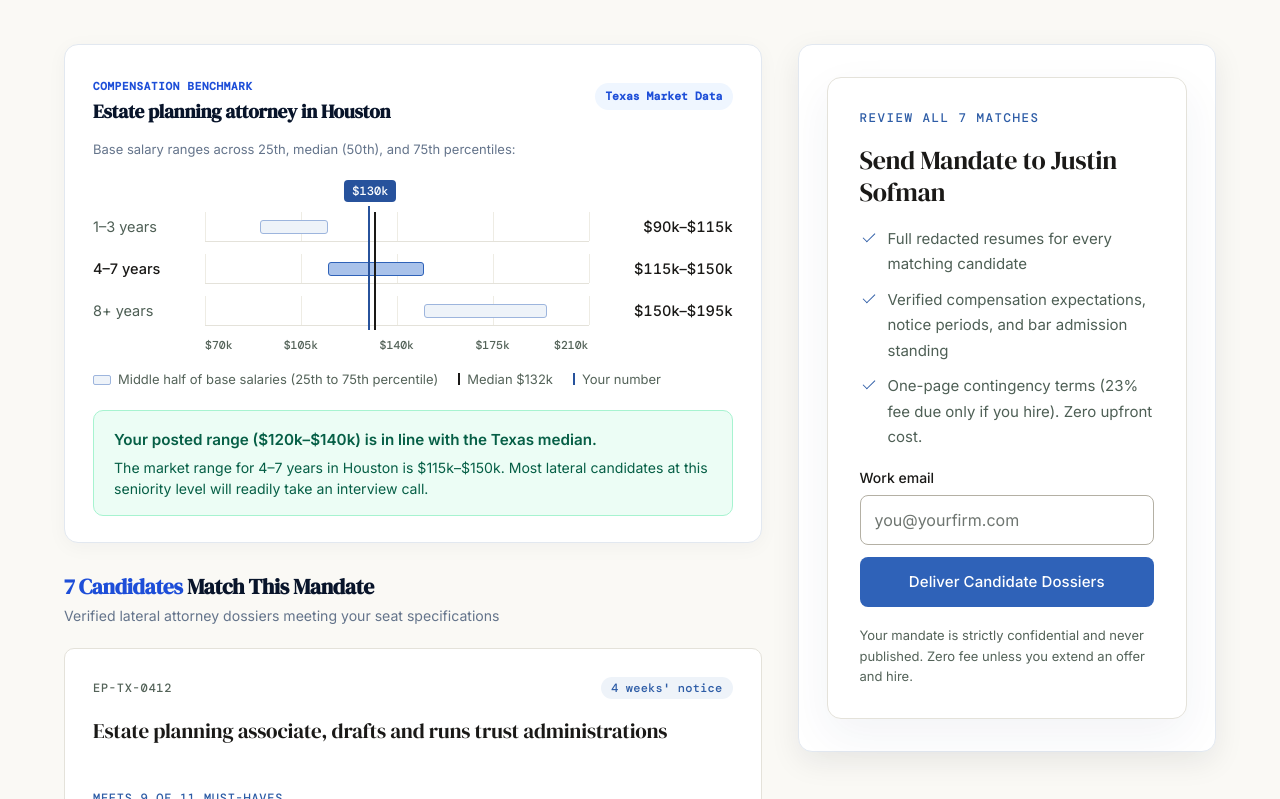
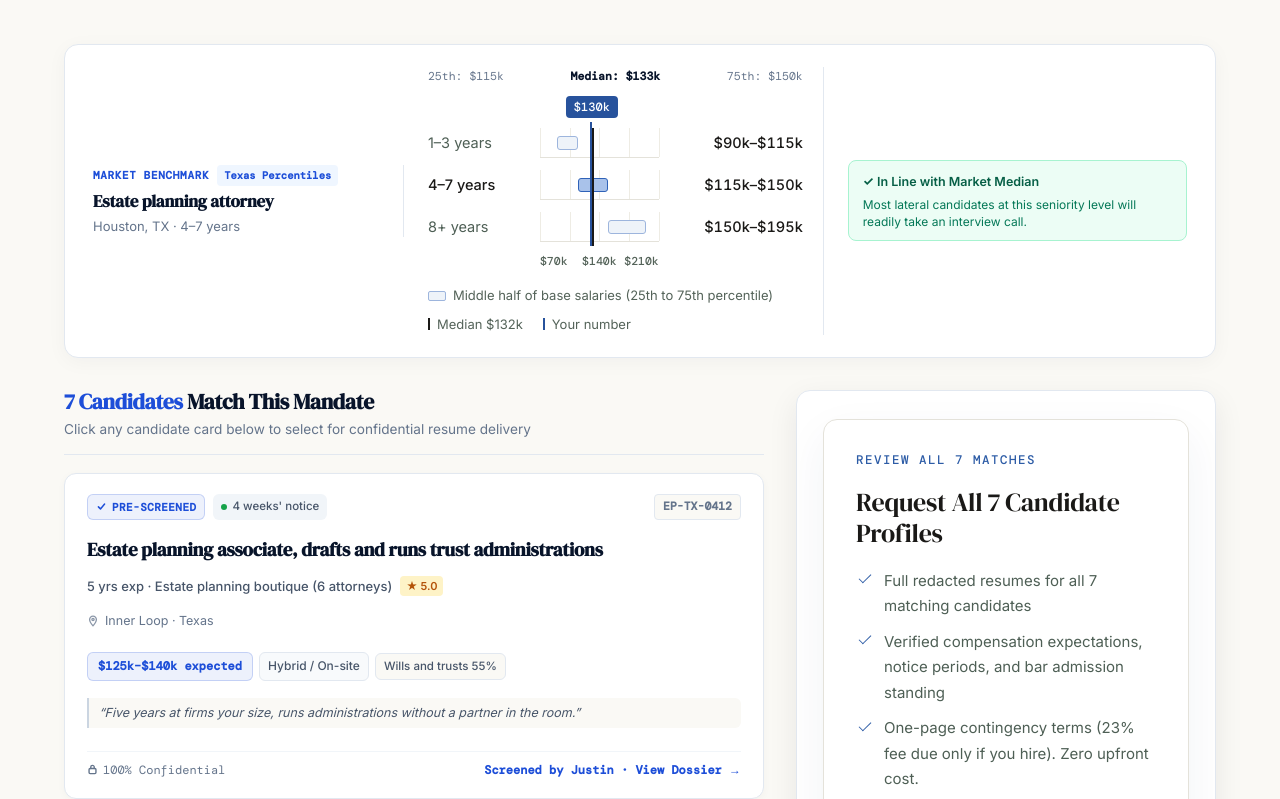
Before and after one commit to nshekhawat153-star/orientplacment2026, a Next.js app: page /submit-job in a window 1280 px wide. Shown: the part 1961-2760 px from the top of the page. Built offline with nearby package versions, Linux system fonts and the light colour scheme.

Commit message:
feat(submit-job): elevate market pay check with horizontal intelligence bar and interactive candidate card selection synced to gate form

```diff
--- a/src/app/submit-job/page.tsx
+++ b/src/app/submit-job/page.tsx
@@ -144,8 +144,30 @@ export default function SubmitJobPage() {
         .sj-two-col {
           display: grid;
           grid-template-columns: 1.25fr 0.75fr;
-          gap: 36px;
+          gap: 32px;
           align-items: start;
+        }
+        .sj-benchmark-grid {
+          display: grid;
+          grid-template-columns: 1.1fr 1.4fr 1.2fr;
+          gap: 24px;
+          align-items: center;
+        }
+        @media (max-width: 960px) {
+          .sj-benchmark-grid {
+            grid-template-columns: 1fr;
+            gap: 16px;
+          }
+          .sj-benchmark-grid > div {
+            border-right: none !important;
+            border-bottom: 1px solid #E2E8F0 !important;
+            padding-right: 0 !important;
+            padding-bottom: 16px;
+          }
+          .sj-benchmark-grid > div:last-child {
+            border-bottom: none !important;
+            padding-bottom: 0;
+          }
         }
         .sj-chip {
           padding: 7px 14px;
@@ -893,80 +915,94 @@ export default function SubmitJobPage() {
           </p>
         </div>
 
-        <div className="sj-two-col">
-          {/* Left Column: Compensation Check & Candidate Dossiers */}
-          <div>
-            {/* Pay Check Card */}
+        {/* COMPACT HORIZONTAL COMPENSATION INTELLIGENCE BAR */}
         <div
           style={{
             background: "#FFFFFF",
             border: "1.5px solid #E2E8F0",
             borderRadius: 14,
-                padding: "26px 28px",
+            padding: "22px 28px",
             boxShadow: "0 4px 20px rgba(8, 20, 42, 0.04)",
             marginBottom: 32,
           }}
         >
-              <div style={{ display: "flex", justifyContent: "space-between", alignItems: "center", marginBottom: 16 }}>
-                <div>
+          <div className="sj-benchmark-grid">
+            {/* COLUMN 1: ROLE, MARKET & EXPERIENCED SENIORITY */}
+            <div style={{ borderRight: "1px solid #E2E8F0", paddingRight: 20 }}>
+              <div style={{ display: "flex", alignItems: "center", gap: 8, marginBottom: 6 }}>
                 <span style={{ fontSize: 11, fontFamily: "var(--mono)", fontWeight: 700, textTransform: "uppercase", letterSpacing: "0.06em", color: "#1D4ED8" }}>
-                    Compensation Benchmark
+                  Market Benchmark
                 </span>
-                  <h3 style={{ fontSize: "1.2rem", fontWeight: 600, color: "#08142A", margin: "2px 0 0", fontFamily: "var(--display)" }}>
-                    {roleObj.name} in {cityObj.name}
-                  </h3>
-                </div>
-                <span style={{ fontSize: 11.5, background: "#EFF6FF", color: "#1D4ED8", padding: "4px 10px", borderRadius: 100, fontWeight: 700, fontFamily: "var(--mono)" }}>
-                  Texas Market Data
+                <span style={{ fontSize: 10.5, background: "#EFF6FF", color: "#1D4ED8", padding: "2px 7px", borderRadius: 4, fontWeight: 700, fontFamily: "var(--mono)" }}>
+                  Texas Percentiles
                 </span>
               </div>
+              <h3 style={{ fontSize: 17, fontWeight: 600, color: "#08142A", margin: "0 0 3px", fontFamily: "var(--display)" }}>
+                {roleObj.name}
+              </h3>
+              <p style={{ fontSize: 13, color: "#64748B", margin: 0 }}>
+                {cityObj.name}, TX · {expBandObj?.label || "Any Experience"}
+              </p>
+            </div>
 
+            {/* COLUMN 2: SALARY BAND BAR & PERCENTILES */}
+            <div style={{ borderRight: "1px solid #E2E8F0", paddingRight: 20 }}>
               {!lo && !hi ? (
-                <div style={{ padding: "20px", background: "#F8FAFC", borderRadius: 8, textAlign: "center", color: "#64748B", fontSize: "0.92rem" }}>
-                  Enter your target base salary above to benchmark your mandate against current Texas law firm placements.
+                <div style={{ fontSize: 13, color: "#64748B", lineHeight: 1.5 }}>
+                  Set your base salary range in the console above to check Texas market percentiles.
                 </div>
               ) : !band ? (
-                <div style={{ padding: "20px", background: "#F8FAFC", borderRadius: 8, color: "#475569", fontSize: "0.92rem" }}>
-                  <b>Pay check for {roleObj.short} in {cityObj.name}</b><br />
-                  Justin will include customized pay data for this specific market with your matches.
+                <div style={{ fontSize: 13, color: "#64748B" }}>
+                  Customized market data will be provided with your dossiers.
                 </div>
               ) : (
-                <>
-                  <p style={{ fontSize: 13, color: "#64748B", margin: "0 0 16px" }}>
-                    Base salary ranges across 25th, median (50th), and 75th percentiles:
-                  </p>
+                <div>
+                  <div style={{ display: "flex", justifyContent: "space-between", fontSize: 11.5, fontFamily: "var(--mono)", color: "#64748B", marginBottom: 6 }}>
+                    <span>25th: {fmt.k(expRange![0])}</span>
+                    <span style={{ color: "#08142A", fontWeight: 700 }}>Median: {fmt.k(Math.round((expRange![0] + expRange![1]) / 2))}</span>
+                    <span>75th: {fmt.k(expRange![1])}</span>
+                  </div>
                   <SalaryBandBar
                     citySlug={selectedCity}
                     roleSlug={selectedRole}
                     highlight={expBandKey}
                     marker={lo && hi ? (lo + hi) / 2 : lo || hi || undefined}
                   />
-
-                  {payVerdict && (
-                    <div
-                      style={{
-                        marginTop: 20,
-                        padding: "16px 20px",
-                        borderRadius: 10,
-                        background: payVerdict.where === "in" ? "#ECFDF5" : payVerdict.where === "above" ? "#EFF6FF" : "#FFFBEB",
-                        border: `1.5px solid ${payVerdict.where === "in" ? "#A7F3D0" : payVerdict.where === "above" ? "#BFDBFE" : "#FDE68A"}`,
-                        color: payVerdict.where === "in" ? "#065F46" : payVerdict.where === "above" ? "#1E40AF" : "#92400E",
-                      }}
-                    >
-                      <div style={{ fontWeight: 700, fontSize: "0.95rem", marginBottom: 4 }}>
-                        Your posted range ({payVerdict.rangeText}) is {payVerdict.where === "in" ? "in line with" : payVerdict.where} the Texas median.
                 </div>
-                      <div style={{ fontSize: "0.88rem", lineHeight: 1.5 }}>
-                        The market range for {expBandObj?.label} in {cityObj.name} is {fmt.range(expRange!)}. {payVerdict.advice}
-                      </div>
-                    </div>
-                  )}
-                </>
               )}
             </div>
 
-            {/* Matched Candidate Dossiers */}
-            <div style={{ display: "flex", justifyContent: "space-between", alignItems: "baseline", marginBottom: 20 }}>
+            {/* COLUMN 3: COMPETITIVENESS VERDICT & ADVICE */}
+            <div>
+              {payVerdict ? (
+                <div
+                  style={{
+                    background: payVerdict.where === "in" ? "#ECFDF5" : payVerdict.where === "above" ? "#EFF6FF" : "#FFFBEB",
+                    border: `1.5px solid ${payVerdict.where === "in" ? "#A7F3D0" : payVerdict.where === "above" ? "#BFDBFE" : "#FDE68A"}`,
+                    borderRadius: 8,
+                    padding: "10px 14px",
+                  }}
+                >
+                  <div style={{ display: "flex", alignItems: "center", gap: 6, fontWeight: 700, fontSize: 12.5, color: payVerdict.where === "in" ? "#065F46" : payVerdict.where === "above" ? "#1E40AF" : "#92400E", marginBottom: 3 }}>
+                    <span>{payVerdict.where === "in" ? "✓ In Line with Market Median" : payVerdict.where === "above" ? "★ Premium Range" : "⚠ Below Market Median"}</span>
+                  </div>
+                  <p style={{ fontSize: 12, lineHeight: 1.45, color: payVerdict.where === "in" ? "#047857" : payVerdict.where === "above" ? "#1D4ED8" : "#B45309", margin: 0 }}>
+                    {payVerdict.advice}
+                  </p>
+                </div>
+              ) : (
+                <div style={{ fontSize: 12.5, color: "#64748B", lineHeight: 1.5 }}>
+                  Enter base salary to preview candidate response expectations.
+                </div>
+              )}
+            </div>
+          </div>
+        </div>
+
+        <div className="sj-two-col">
+          {/* Left Column: Matched Candidate Dossiers */}
+          <div>
+            <div style={{ display: "flex", justifyContent: "space-between", alignItems: "baseline", marginBottom: 18, borderBottom: "1.5px solid #E2E8F0", paddingBottom: 12 }}>
               <div>
                 <h3 style={{ fontSize: "1.35rem", fontWeight: 600, color: "#08142A", margin: 0, fontFamily: "var(--display)" }}>
                   {matches.length ? (
@@ -977,12 +1013,30 @@ export default function SubmitJobPage() {
                     "No Exact Matches in Current Immediate Pool"
                   )}
                 </h3>
-                <span style={{ fontSize: "0.88rem", color: "#64748B", display: "block", marginTop: 4 }}>
+                <span style={{ fontSize: "0.85rem", color: "#64748B", display: "block", marginTop: 4 }}>
                   {matches.length
-                    ? "Verified lateral attorney dossiers meeting your seat specifications"
+                    ? "Click any candidate card below to select for confidential resume delivery"
                     : "We actively search our 100,000+ attorney network for specific requirements."}
                 </span>
               </div>
+              {requestedId && (
+                <button
+                  type="button"
+                  onClick={() => setRequestedId(null)}
+                  style={{
+                    background: "#F1F5F9",
+                    border: "1px solid #CBD5E1",
+                    borderRadius: 6,
+                    padding: "4px 10px",
+                    fontSize: 12,
+                    fontWeight: 600,
+                    color: "#475569",
+                    cursor: "pointer",
+                  }}
+                >
+                  Clear Selection (Request All)
+                </button>
+              )}
             </div>
 
             {!matches.length ? (
@@ -996,12 +1050,12 @@ export default function SubmitJobPage() {
                 <a
                   href="#gate"
                   style={{
-                    background: "#08142A",
+                    background: "#1D4ED8",
                     color: "#FFFFFF",
-                    padding: "10px 20px",
+                    padding: "11px 22px",
                     borderRadius: 7,
                     fontWeight: 600,
-                    fontSize: "0.88rem",
+                    fontSize: 14,
                     textDecoration: "none",
                     display: "inline-block",
                   }}
@@ -1010,16 +1064,19 @@ export default function SubmitJobPage() {
                 </a>
               </div>
             ) : (
-              <div style={{ display: "flex", flexDirection: "column", gap: 16 }}>
+              <div style={{ display: "flex", flexDirection: "column", gap: 14 }}>
                 {matches.map((r) => (
                   <CandidateCard
                     key={r.c.id}
                     candidate={r.c}
                     result={r}
-                    onRequest={(cid) => {
-                      setRequestedId(cid);
+                    selected={requestedId === r.c.id}
+                    onSelect={(cand) => {
+                      setRequestedId(requestedId === cand.id ? null : cand.id);
                       const gateEl = document.getElementById("gate");
-                      if (gateEl) gateEl.scrollIntoView({ behavior: "smooth" });
+                      if (gateEl) {
+                        gateEl.scrollIntoView({ behavior: "smooth", block: "nearest" });
+                      }
                     }}
                   />
                 ))}
@@ -1034,24 +1091,65 @@ export default function SubmitJobPage() {
                 background: "#FFFFFF",
                 border: "1.5px solid #E2E8F0",
                 borderRadius: 14,
-                padding: "32px 28px",
+                padding: "28px 26px",
                 boxShadow: "0 10px 30px rgba(8, 20, 42, 0.08)",
               }}
             >
+              {requestedId && (
+                <div
+                  style={{
+                    background: "#EFF6FF",
+                    border: "1px solid #BFDBFE",
+                    borderRadius: 8,
+                    padding: "8px 12px",
+                    marginBottom: 16,
+                    display: "flex",
+                    justifyContent: "space-between",
+                    alignItems: "center",
+                  }}
+                >
+                  <span style={{ fontSize: 12, fontFamily: "var(--mono)", color: "#1D4ED8", fontWeight: 700 }}>
+                    Target Candidate: {requestedId}
+                  </span>
+                  <button
+                    type="button"
+                    onClick={() => setRequestedId(null)}
+                    style={{
+                      background: "none",
+                      border: "none",
+                      color: "#1D4ED8",
+                      fontSize: 12,
+                      cursor: "pointer",
+                      textDecoration: "underline",
+                      padding: 0,
+                      fontWeight: 600,
+                    }}
+                  >
+                    Reset
+                  </button>
+                </div>
+              )}
+
               <GateForm
                 id="submit-job-gate"
-                eyebrow={matches.length ? `Review All ${matches.length} Matches` : "Submit Mandate"}
+                eyebrow={requestedId ? `Candidate ${requestedId} Selected` : matches.length ? `Review All ${matches.length} Matches` : "Submit Mandate"}
                 title={
                   requestedId
                     ? `Request Confidential Dossier for ${requestedId}`
-                    : "Send Mandate to Justin Sofman"
+                    : `Request All ${matches.length} Candidate Profiles`
                 }
                 bullets={[
-                  `Full redacted resumes for ${matches.length ? "every matching candidate" : "candidates in our active network"}`,
+                  requestedId
+                    ? `Complete redacted resume and verified compensation history for ${requestedId}`
+                    : `Full redacted resumes for all ${matches.length} matching candidates`,
                   "Verified compensation expectations, notice periods, and bar admission standing",
                   "One-page contingency terms (23% fee due only if you hire). Zero upfront cost.",
                 ]}
-                button="Deliver Candidate Dossiers"
+                button={
+                  requestedId
+                    ? `Deliver Dossier (${requestedId})`
+                    : `Deliver All ${matches.length} Candidate Profiles`
+                }
                 ids={candidateIds}
                 role={selectedRole}
                 city={selectedCity}
```
Lines whose indentation alone changed are shown as unchanged.
